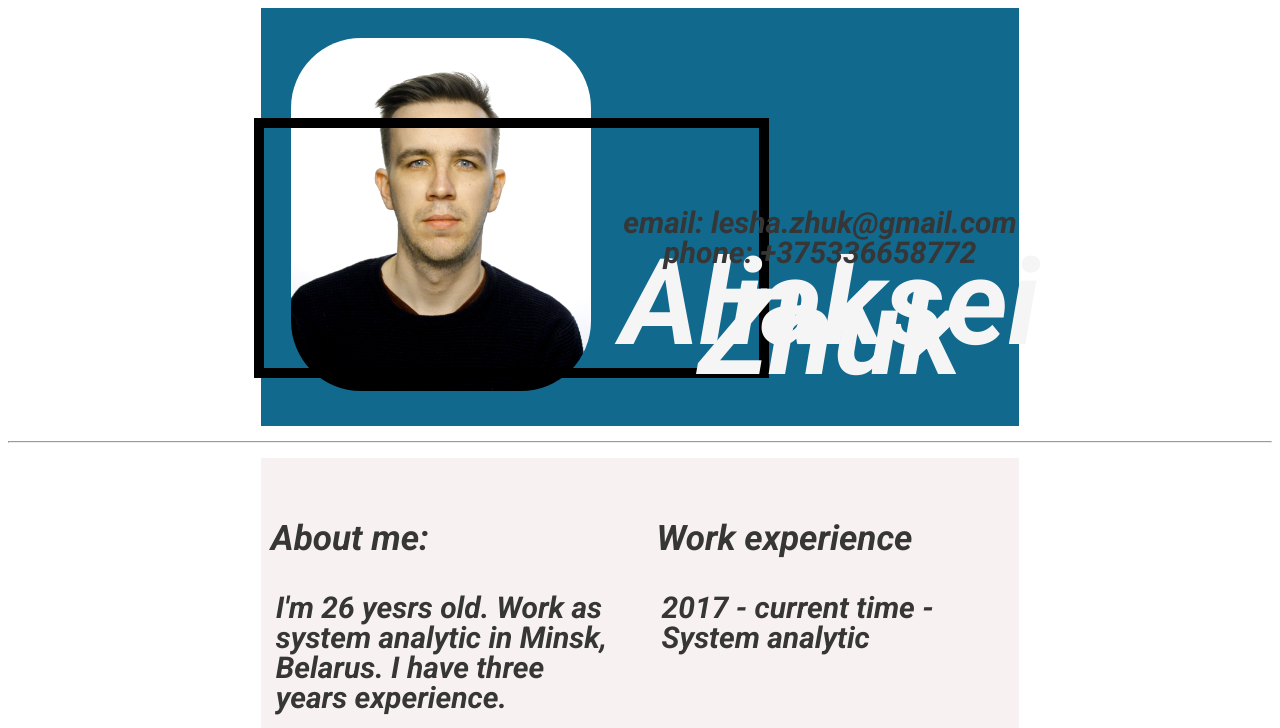
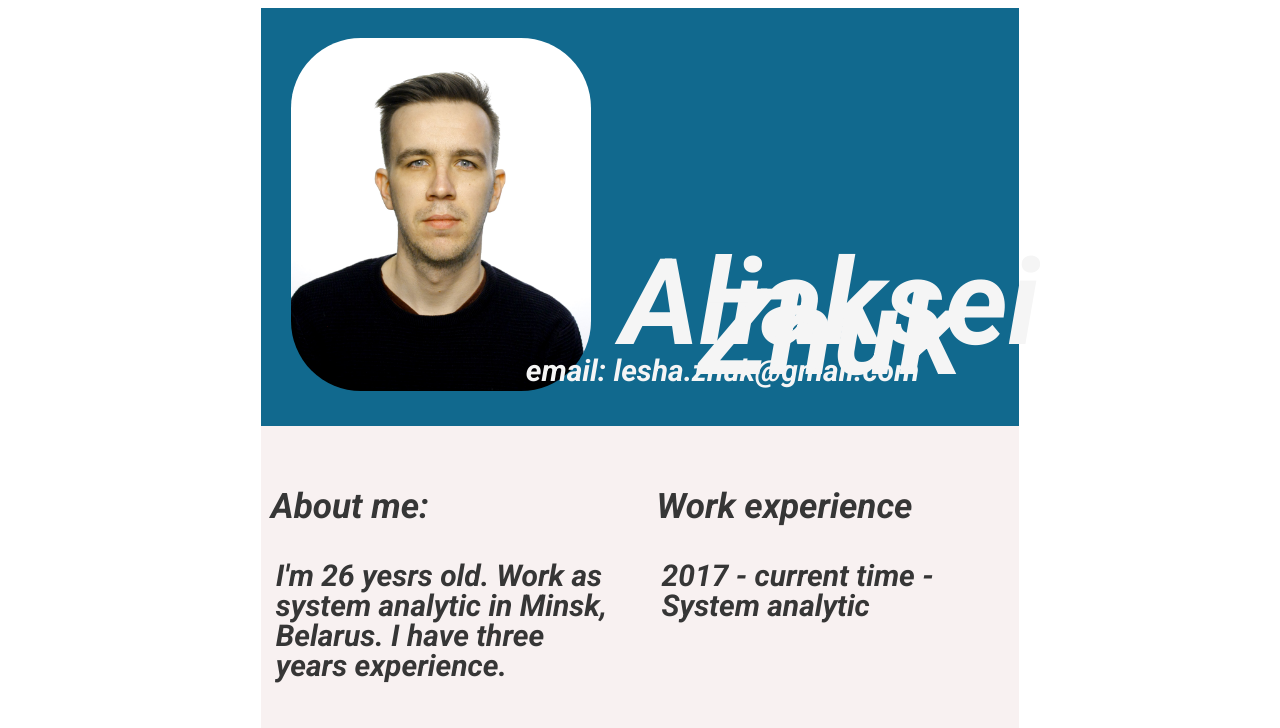
Before and after one commit to AKZhuk/rsschool-cv, a plain HTML site: page index.html in a window 1280 px wide. Shown: the top 728 px of the page. Drawn offline with Linux system fonts and the light colour scheme.

Commit message:
refactor: apply prettier

```diff
--- a/assets/style.css
+++ b/assets/style.css
@@ -11,7 +11,7 @@ img {
 }
 h1 {
   font-size: 4em;
-  color: whitesmoke;
+
   font-weight: 900;
   font-family: "Roboto", sans-serif;
 }
@@ -34,6 +34,7 @@ section {
 }
 #head-cont {
   background-color: rgb(17, 105, 142);
+  color: whitesmoke;
 }
 
 #main-cont {
@@ -61,11 +62,16 @@ pre {
   position: absolute;
   right: 250px;
   top: 110px;
-  border: 10px;
-  border-color: black;
-  border-style: solid;
 }
 
+.contacts {
+  position: absolute;
+  width: 400px;
+  height: 200px;
+  right: 50px;
+  bottom: 70px;
+  text-align: right;
+}
 .container {
   position: relative;
   width: 60%;
--- a/index.html
+++ b/index.html
@@ -1,5 +1,6 @@
 <!DOCTYPE html>
 <html lang="en">
+
 <head>
     <meta charset="UTF-8" />
     <meta http-equiv="X-UA-Compatible" content="IE=edge" />
@@ -7,19 +8,26 @@
     <link rel="stylesheet" href="assets/style.css" />
     <link rel="preconnect" href="https://fonts.gstatic.com">
     <link rel="preconnect" href="https://fonts.gstatic.com">
-<link href="https://fonts.googleapis.com/css2?family=Newsreader:wght@500&family=Roboto:ital,wght@1,700&display=swap" rel="stylesheet">
+    <link href="https://fonts.googleapis.com/css2?family=Newsreader:wght@500&family=Roboto:ital,wght@1,700&display=swap"
+        rel="stylesheet">
     <link href="https://fonts.googleapis.com/css2?family=Roboto:ital,wght@1,700&display=swap" rel="stylesheet">
     <title>HTML, CSS & Git Basics</title>
 </head>
+
 <body>
     <header>
         <div id="head-cont" class="container">
             <img class="avatar" src="assets/Z^uk1-min.jpg" alt="" />
             <div class="title"></div>
-        <span><h1>Aliaksei Zhuk</h1></span>
-        <span><bold>email:</bold> lesha.zhuk@gmail.com      phone: +375336658772</span><br>
+            <span>
+                <h1>Aliaksei Zhuk</h1>
+            </span>
+            <div class="contacts">
+                <span class=contacts>email: lesha.zhuk@gmail.com </span>
+
             </div>
-        <hr>
+        </div>
+
 
         </div>
     </header>
@@ -35,14 +43,16 @@
             </section>
             <section>
                 <h3>Skills</h3>
-        <p><ul>
+                <p>
+                <ul>
                     <li>SQL</li>
                     <li>FastReport</li>
                     <li>Manual software testing</li>
                     <li>HTML/CSS</li>
                     <li>Git</li>
                     <li>A little knowledge of: Ruby, JavaScript, Linux, VIP</li>
-        </ul></p>
+                </ul>
+                </p>
 
             </section>
             <section>
@@ -85,8 +95,7 @@ class ArticlesController < ApplicationControl
     end
 end
 </pre>
-          </code
-          >
+          </code>
                 </p>
             </section>
         </div>
@@ -111,4 +120,5 @@ end
         </div>
     </div>
 </body>
+
 </html>
```
Lines whose indentation alone changed are shown as unchanged.
